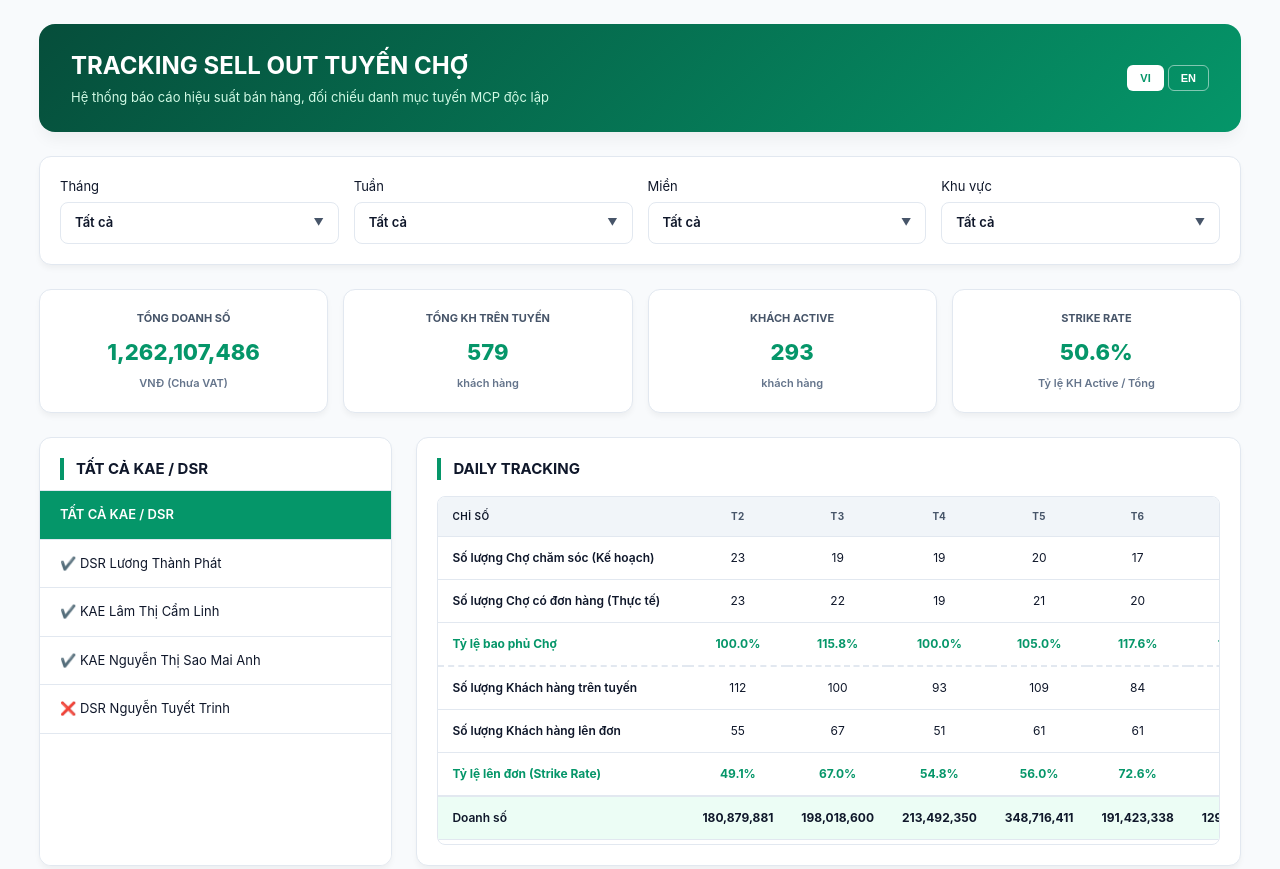
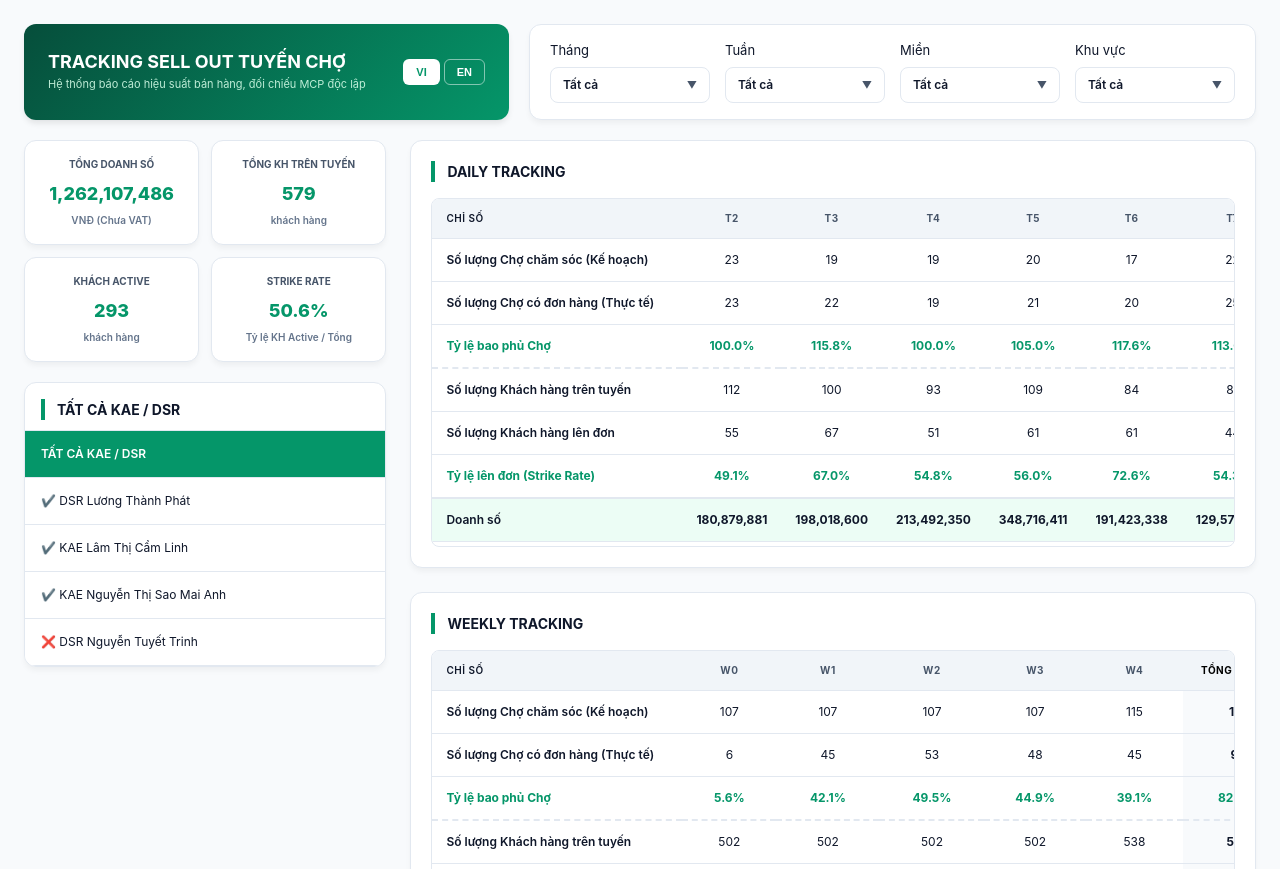
Before and after one commit to nguyen842-ai/Tracking-tuyen-cho-truyen-thong, a plain HTML site: page index.html in a window 1280 px wide. Shown: the top 869 px of the page. Drawn offline with Linux system fonts and the light colour scheme.

Commit message:
Update index.html

```diff
--- a/index.html
+++ b/index.html
@@ -14,33 +14,66 @@
             --text-muted: #475569; --border: #e2e8f0; --table-header: #f1f5f9;
         }
 
-        /* 🔥 Xóa hiệu ứng chớp xám khi chạm ngón tay trên Android 🔥 */
         * { box-sizing: border-box; margin: 0; padding: 0; -webkit-tap-highlight-color: transparent; }
 
-        body { font-family: -apple-system, BlinkMacSystemFont, "Segoe UI", Roboto, Helvetica, Arial, sans-serif; background-color: var(--background); color: var(--text-main); padding: 24px; line-height: 1.5; font-size: 13px; }
-        .container { width: 100%; max-width: 100%; padding: 0 15px; margin: 0 auto; transition: all 0.3s ease; }
+        body { font-family: -apple-system, BlinkMacSystemFont, "Segoe UI", Roboto, Helvetica, Arial, sans-serif; background-color: var(--background); color: var(--text-main); line-height: 1.5; font-size: 13px; }
+        .container { width: 100%; max-width: 1600px; padding: 0 24px 24px 24px; margin: 0 auto; transition: all 0.3s ease; }
 
-        header { background: linear-gradient(135deg, #064e3b 0%, #059669 100%); color: white; padding: 24px 32px; border-radius: 16px; margin-bottom: 24px; box-shadow: 0 10px 15px -3px rgba(0, 0, 0, 0.05); display: flex; justify-content: space-between; align-items: center; flex-wrap: wrap; gap: 15px;}
-        header h1 { font-size: 24px; font-weight: 700; margin-bottom: 4px; text-transform: uppercase;}
-        header p { color: #d1fae5; font-size: 13px; margin: 0;}
+        /* =========================================================
+           2. THANH STICKY TOP BAR (TIÊU ĐỀ 40% & BỘ LỌC 60%)
+           ========================================================= */
+        .sticky-top-bar {
+            position: sticky;
+            top: 0;
+            z-index: 100;
+            background: rgba(248, 250, 252, 0.95);
+            backdrop-filter: blur(8px);
+            padding: 24px 0 20px 0;
+            display: flex;
+            gap: 20px;
+            align-items: stretch;
+        }
 
-        .lang-toggle { display: flex; gap: 4px; }
+        .header-box {
+            width: 40%;
+            background: linear-gradient(135deg, #064e3b 0%, #059669 100%);
+            color: white;
+            padding: 16px 24px;
+            border-radius: 12px;
+            box-shadow: 0 4px 6px -1px rgba(0, 0, 0, 0.1);
+            display: flex;
+            justify-content: space-between;
+            align-items: center;
+            gap: 15px;
+        }
+        .header-info h1 { font-size: 18px; font-weight: 700; margin-bottom: 4px; text-transform: uppercase; line-height: 1.2;}
+        .header-info p { color: #d1fae5; font-size: 11px; margin: 0; opacity: 0.9;}
+
+        .lang-toggle { display: flex; gap: 4px; flex-shrink: 0;}
         .lang-toggle button {
             border: 1px solid rgba(255,255,255,0.5); background: transparent; color: white; padding: 6px 12px;
             font-size: 11px; font-weight: bold; border-radius: 6px; cursor: pointer; transition: 0.2s;
         }
         .lang-toggle button.active { background: white; color: var(--primary); }
 
-        /* =========================================================
-           2. KHU VỰC BỘ LỌC ĐA DỮ LIỆU (MULTI-SELECT FILTERS)
-           ========================================================= */
-        .filter-card { background: var(--card-bg); padding: 20px; border-radius: 12px; margin-bottom: 24px; box-shadow: 0 4px 6px -1px rgba(0, 0, 0, 0.05); border: 1px solid var(--border); display: grid; grid-template-columns: repeat(4, 1fr); gap: 15px; }
+        .filter-box {
+            width: 60%;
+            background: var(--card-bg);
+            padding: 16px 20px;
+            border-radius: 12px;
+            box-shadow: 0 4px 6px -1px rgba(0, 0, 0, 0.05);
+            border: 1px solid var(--border);
+            display: grid;
+            grid-template-columns: repeat(4, 1fr);
+            gap: 15px;
+            align-items: center;
+        }
         .filter-group { display: flex; flex-direction: column; gap: 6px; }
         .filter-label { font-weight: 700; color: var(--text-muted); font-size: 11px; text-transform: uppercase; }
 
         .ms-box { position: relative; width: 100%; border: 1px solid var(--border); border-radius: 8px; background: white; cursor: pointer; transition: 0.2s; }
         .ms-box:hover { border-color: var(--primary); }
-        .ms-label { padding: 10px 14px; font-size: 13px; color: var(--text-main); white-space: nowrap; overflow: hidden; text-overflow: ellipsis; user-select: none; font-weight: 600;}
+        .ms-label { padding: 8px 12px; font-size: 12px; color: var(--text-main); white-space: nowrap; overflow: hidden; text-overflow: ellipsis; user-select: none; font-weight: 600;}
         .ms-label::after { content: '▼'; float: right; font-size: 10px; color: var(--text-muted); margin-top: 2px;}
         .ms-dropdown { position: absolute; top: 100%; left: 0; width: 100%; background: white; border: 1px solid var(--border); border-radius: 8px; z-index: 999; max-height: 250px; overflow-y: auto; display: none; box-shadow: 0 10px 15px -3px rgba(0,0,0,0.1); padding: 5px 0; margin-top: 4px; overscroll-behavior: contain;}
         .ms-opt { display: flex; align-items: center; padding: 10px 14px; font-size: 13px; cursor: pointer; color: var(--text-main); user-select: none; transition: 0.2s;}
@@ -48,30 +81,33 @@
         .ms-opt.selected { background: var(--primary); color: white; font-weight: bold; }
 
         /* =========================================================
-           3. KHU VỰC KPI CARDS
+           3. BỐ CỤC 30% - 70% VÀ KPI
            ========================================================= */
-        .kpi-grid { display: grid; grid-template-columns: repeat(4, 1fr); gap: 15px; margin-bottom: 24px; }
-        .kpi-card { background: var(--card-bg); border-radius: 12px; padding: 20px; border: 1px solid var(--border); text-align: center; box-shadow: 0 4px 6px -1px rgba(0,0,0,0.05);}
-        .kpi-card .label { font-size: 11px; color: var(--text-muted); font-weight: 700; margin-bottom: 10px; text-transform: uppercase; }
-        .kpi-card .value { font-size: 22px; font-weight: 800; color: var(--primary); }
-        .kpi-card .sub { font-size: 11px; color: #64748b; margin-top: 6px; font-weight: 600;}
+        .dashboard-row { display: grid; gap: 24px; margin-bottom: 24px; }
+        .row-30-70 { grid-template-columns: 3fr 7fr; align-items: start;}
 
-        /* =========================================================
-           4. BỐ CỤC 30% - 70% VÀ CÁC BẢNG (GRID LAYOUT)
-           ========================================================= */
-        .dashboard-row { display: grid; grid-template-columns: 1fr; gap: 24px; margin-bottom: 24px; }
-        .row-30-70 { grid-template-columns: 3fr 7fr; } /* 👈 Tỷ lệ 30% - 70% cho KAE list và Daily */
+        .col-left { display: flex; flex-direction: column; gap: 20px; }
+        .col-right { display: flex; flex-direction: column; gap: 24px; min-width: 0; }
+
+        .kpi-grid-2x2 { display: grid; grid-template-columns: 1fr 1fr; gap: 12px; }
+        .kpi-card { background: var(--card-bg); border-radius: 12px; padding: 16px; border: 1px solid var(--border); text-align: center; box-shadow: 0 4px 6px -1px rgba(0,0,0,0.05);}
+        .kpi-card .label { font-size: 10px; color: var(--text-muted); font-weight: 700; margin-bottom: 8px; text-transform: uppercase; }
+        .kpi-card .value { font-size: 18px; font-weight: 800; color: var(--primary); }
+        .kpi-card .sub { font-size: 10px; color: #64748b; margin-top: 6px; font-weight: 600;}
 
         .section-card { background: var(--card-bg); padding: 20px; border-radius: 12px; border: 1px solid var(--border); box-shadow: 0 4px 6px -1px rgba(0, 0, 0, 0.05); overflow: hidden; display: flex; flex-direction: column;}
-        .section-card h3 { font-size: 15px; font-weight: 700; margin-bottom: 16px; color: var(--text-main); display: flex; align-items: center; justify-content: space-between; border-left: 4px solid var(--primary); padding-left: 12px; text-transform: uppercase;}
+        .section-card h3 { font-size: 14px; font-weight: 700; margin-bottom: 16px; color: var(--text-main); display: flex; align-items: center; justify-content: space-between; border-left: 4px solid var(--primary); padding-left: 12px; text-transform: uppercase;}
 
-        .kae-panel { padding: 0; }
-        .kae-panel h3 { margin: 20px 20px 10px 20px; }
-        .scroll-list { overflow-y: auto; flex-grow: 1; background: #fff; border-top: 1px solid var(--border); max-height: 450px; overscroll-behavior-y: contain;}
-        .list-item { padding: 14px 20px; border-bottom: 1px solid var(--border); cursor: pointer; font-size: 13px; transition: 0.2s; user-select: none; color: var(--text-main);}
+        .kae-panel { padding: 0; flex-grow: 1;}
+        .kae-panel h3 { margin: 16px 16px 10px 16px; }
+        .scroll-list { overflow-y: auto; background: #fff; border-top: 1px solid var(--border); max-height: 500px; overscroll-behavior-y: contain;}
+        .list-item { padding: 14px 16px; border-bottom: 1px solid var(--border); cursor: pointer; font-size: 12px; transition: 0.2s; user-select: none; color: var(--text-main);}
         .list-item:hover { background: var(--primary-light); }
         .list-item.selected { background: var(--primary); color: white; font-weight: 600; }
 
+        /* =========================================================
+           4. TABLE STYLES
+           ========================================================= */
         .table-responsive { width: 100%; overflow-x: auto; -webkit-overflow-scrolling: touch; border-radius: 8px; border: 1px solid var(--border); padding-bottom: 4px;}
         table { width: 100%; border-collapse: collapse; text-align: left; font-size: 12px; }
         th, td { padding: 12px 14px; border-bottom: 1px solid var(--border); white-space: nowrap; }
@@ -89,33 +125,35 @@
            🔥 MOBILE RESPONSIVE
            ========================================================= */
         @media (max-width: 1024px) {
-            .row-30-70 { grid-template-columns: 1fr; } /* Thả rơi thành 1 cột trên màn hình nhỏ */
-            .filter-card { grid-template-columns: 1fr 1fr; }
-            .kpi-grid { grid-template-columns: 1fr 1fr; }
+            .row-30-70 { grid-template-columns: 1fr; }
+            .sticky-top-bar { flex-direction: column; padding-top: 15px; margin-bottom: 10px;}
+            .header-box { width: 100%; flex-direction: row;}
+            .filter-box { width: 100%; grid-template-columns: 1fr 1fr; }
+            .scroll-list { max-height: 350px; }
         }
         @media (max-width: 768px) {
-            body { padding: 12px; }
-            header { padding: 20px; flex-direction: column; align-items: flex-start; gap: 10px;}
-            header h1 { font-size: 20px; }
+            .container { padding: 0 12px 12px 12px; }
+            .header-box { flex-direction: column; align-items: flex-start; gap: 12px;}
             .first-col-sticky { position: relative; left: auto; box-shadow: none; z-index: 1;}
-            .scroll-list { max-height: 350px; }
         }
     </style>
 </head>
 <body>
     <div class="container">
-        <header>
-            <div>
-                <h1 data-i18n="sysTitle">Tracking Sell Out Tuyến Chợ Truyền Thống</h1>
+
+        <div class="sticky-top-bar">
+            <div class="header-box">
+                <div class="header-info">
+                    <h1 data-i18n="sysTitle">Tracking Sell Out Tuyến Chợ</h1>
                     <p data-i18n="sysSub">Hệ thống báo cáo hiệu suất bán hàng, đối chiếu danh mục tuyến MCP độc lập</p>
                 </div>
                 <div class="lang-toggle">
                     <button id="btn-vi" onclick="setLang('vi')" class="active">VI</button>
                     <button id="btn-en" onclick="setLang('en')">EN</button>
                 </div>
-        </header>
+            </div>
 
-        <div class="filter-card">
+            <div class="filter-box">
                 <div class="filter-group">
                     <label data-i18n="fMonth">Tháng</label>
                     <div class="ms-box" onclick="toggleMS('month')">
@@ -145,20 +183,25 @@
                     </div>
                 </div>
             </div>
+        </div>
 
-        <div class="kpi-grid">
+        <div class="dashboard-row row-30-70">
+
+            <div class="col-left">
+                <div class="kpi-grid-2x2">
                     <div class="kpi-card"><div class="label" data-i18n="kpiSales">DOANH SỐ</div><div class="value" id="val-sales">0</div><div class="sub" data-i18n="kpiSalesSub">VNĐ (Chưa VAT)</div></div>
                     <div class="kpi-card"><div class="label" data-i18n="kpiTotal">TỔNG KH TRÊN TUYẾN</div><div class="value" id="val-cust">0</div><div class="sub" data-i18n="kpiTotalSub">khách hàng</div></div>
                     <div class="kpi-card"><div class="label" data-i18n="kpiActive">KH ACTIVE</div><div class="value" id="val-strike">0</div><div class="sub" data-i18n="kpiActiveSub">khách hàng</div></div>
                     <div class="kpi-card"><div class="label" data-i18n="kpiStrike">STRIKE RATE</div><div class="value" id="val-strike-rate">0%</div><div class="sub" data-i18n="kpiStrikeSub">Tỷ lệ KH Active / Tổng</div></div>
                 </div>
 
-        <div class="dashboard-row row-30-70">
                 <div class="section-card kae-panel">
                     <h3 data-i18n="lblKae">TẤT CẢ KAE / DSR</h3>
                     <div class="scroll-list" id="kaeList"></div>
                 </div>
+            </div>
 
+            <div class="col-right">
                 <div class="section-card">
                     <h3 data-i18n="titleDaily">Daily Tracking <span class="badge" data-i18n="badgeDaily">Tuyến: MCP Gốc | Tổng: Lọc trùng toàn tuần</span></h3>
                     <div class="table-responsive">
@@ -170,9 +213,7 @@
                         </table>
                     </div>
                 </div>
-        </div>
 
-        <div class="dashboard-row">
                 <div class="section-card">
                     <h3 data-i18n="titleWeekly">Weekly Tracking <span class="badge" style="background-color: #fef08a; color: #854d0e;" data-i18n="badgeWeekly">Tổng Tháng: Lọc trùng khớp 100% với Monthly</span></h3>
                     <div class="table-responsive">
@@ -184,6 +225,8 @@
                         </table>
                     </div>
                 </div>
+            </div>
+
         </div>
 
         <div class="dashboard-row">
@@ -275,7 +318,7 @@
         // =========================================================
         const dict = {
             vi: {
-                sysTitle: "Tracking Sell Out Tuyến Chợ", sysSub: "Hệ thống báo cáo hiệu suất bán hàng, đối chiếu danh mục tuyến MCP độc lập",
+                sysTitle: "Tracking Sell Out Tuyến Chợ", sysSub: "Hệ thống báo cáo hiệu suất bán hàng, đối chiếu MCP độc lập",
                 fMonth: "Tháng", fWeek: "Tuần", fRegion: "Miền", fArea: "Khu vực", optAll: "Tất cả",
                 lblKae: "TẤT CẢ KAE / DSR",
                 kpiSales: "TỔNG DOANH SỐ", kpiSalesSub: "VNĐ (Chưa VAT)",
@@ -295,7 +338,7 @@
                 days: ["T2", "T3", "T4", "T5", "T6", "T7"], noData: "Không có dữ liệu tương ứng bộ lọc"
             },
             en: {
-                sysTitle: "Traditional Market Sell Out Tracking", sysSub: "Sales performance reporting system, independent MCP routing sync",
+                sysTitle: "Traditional Market Sell Out Tracking", sysSub: "Sales performance reporting system, independent MCP sync",
                 fMonth: "Month", fWeek: "Week", fRegion: "Region", fArea: "Area", optAll: "All",
                 lblKae: "ALL KAE / DSR",
                 kpiSales: "TOTAL SELL OUT", kpiSalesSub: "VND (Excl. VAT)",
@@ -319,7 +362,7 @@
         const monthOrder = { "jan":1, "feb":2, "mar":3, "apr":4, "may":5, "jun":6, "jul":7, "aug":8, "sep":9, "oct":10, "nov":11, "dec":12, "tháng 1":1, "tháng 2":2, "tháng 3":3, "tháng 4":4, "tháng 5":5, "tháng 6":6 };
 
         let lang = 'vi';
-        let filters = { month: [], week: [], hq: [], area: [], kae: [] }; // Bỏ KAM
+        let filters = { month: [], week: [], hq: [], area: [], kae: [] };
         let dbMaster = []; let dbSales = []; let targetMonths = []; let targetWeeks = [];
         let districtUniverse = {};
 
@@ -499,7 +542,7 @@
         }
 
         // =========================================================
-        // 3. LOGIC XỬ LÝ TABLE & ENGINE PHÂN TÍCH (MARKET TRACKING)
+        // 3. LOGIC XỬ LÝ TABLE & ENGINE PHÂN TÍCH
         // =========================================================
         function renderDashboard() {
             if (dbMaster.length === 0 && dbSales.length === 0) return;
```
Lines whose indentation alone changed are shown as unchanged.
